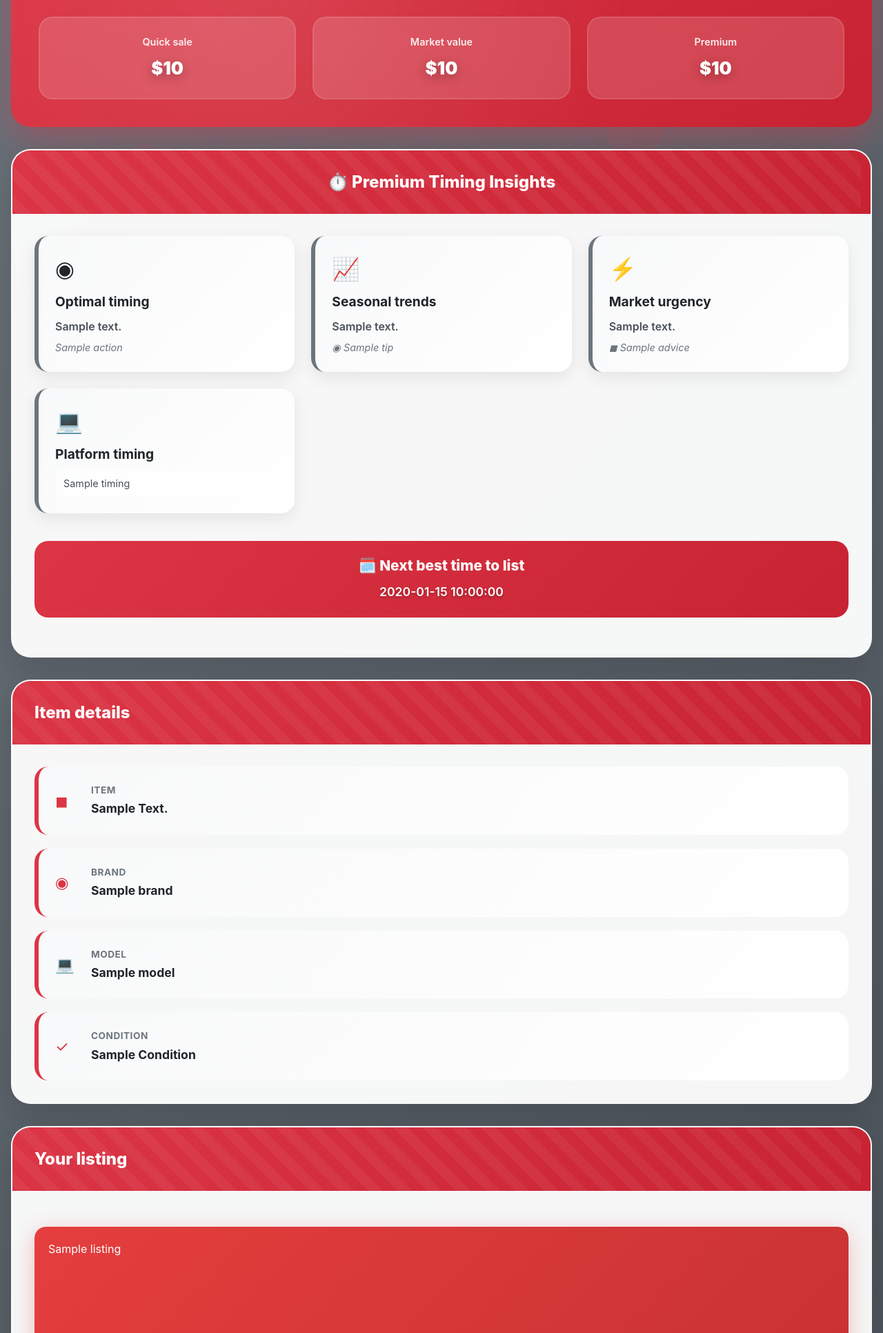
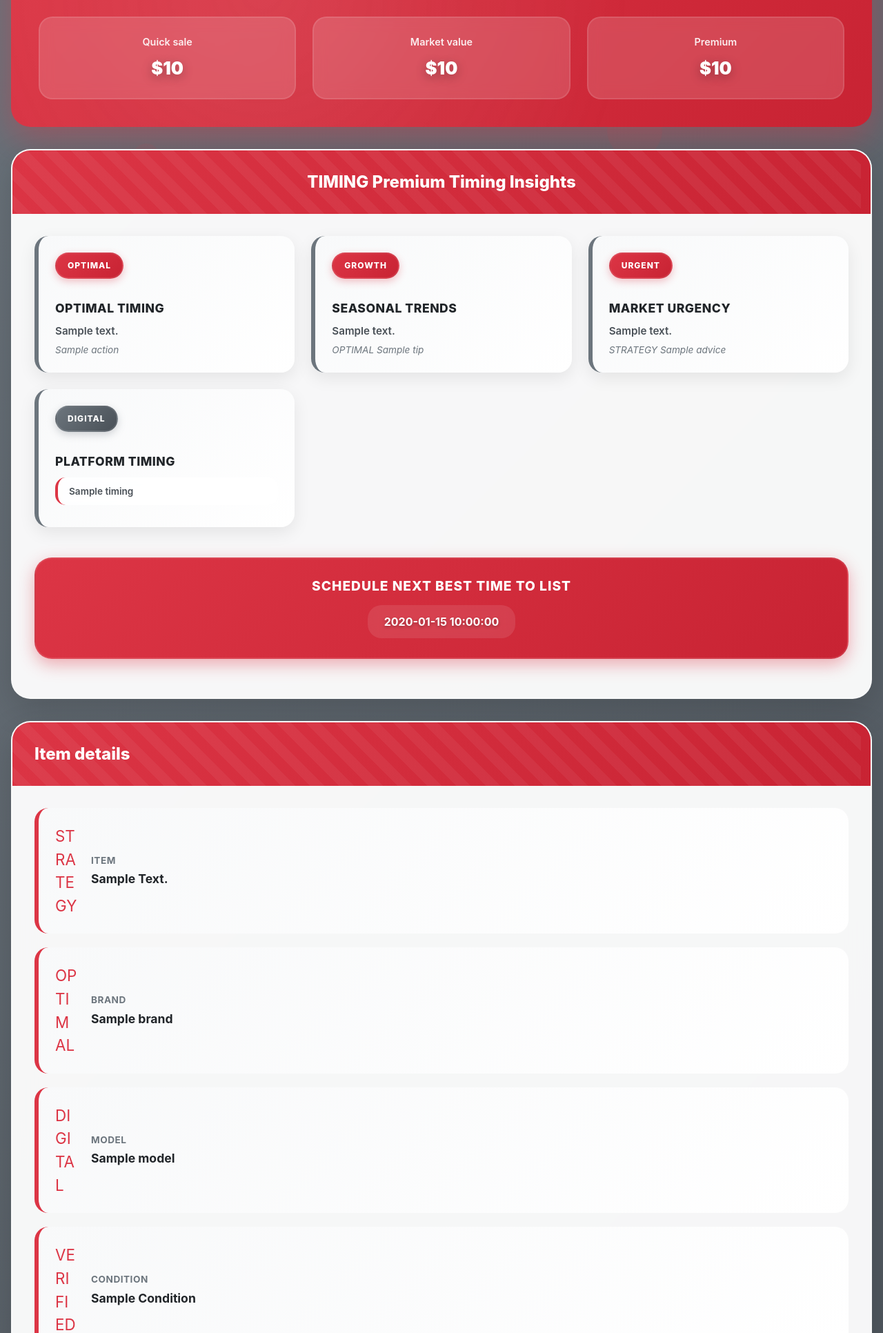
Before and after one commit to FrHommapian/revend-app, a Flask app: template templates/results.html in a window 1280 px wide. Shown: the part 382-2314 px from the top of the page at 69% size. Run offline with Flask 3, Linux system fonts and the light colour scheme; the template is opened without the code that fills it: most values are stand-ins (such as "Sample title", 1, 10 or a date in 2020).

Commit message:
Professional word badge styling that matches app design language

```diff
--- a/templates/results.html
+++ b/templates/results.html
@@ -656,11 +656,7 @@
             background: linear-gradient(135deg, #d1ecf1 0%, #ffffff 100%);
         }
 
-        .timing-icon {
-            font-size: 2rem;
-            margin-bottom: 12px;
-            display: inline-block;
-        }
+
 
         .timing-content h4 {
             margin: 0 0 12px 0;
@@ -732,9 +728,7 @@
                 padding: 20px;
             }
 
-            .timing-icon {
-                font-size: 1.5rem;
-            }
+
         }
 
 
@@ -791,10 +785,7 @@
             background: linear-gradient(135deg, #f8f9fa 0%, #ffffff 100%);
         }
 
-        .timing-icon {
-            font-size: 2rem;
-            margin-bottom: 12px;
-        }
+
 
         .timing-content h4 {
             margin: 0 0 12px 0;
@@ -860,7 +851,140 @@
             }
         }
 
-        </style>
+
+
+
+        .timing-icon {
+            font-size: 0.75rem;
+            font-weight: 800;
+            color: white;
+            background: linear-gradient(135deg, #dc3545 0%, #c82333 100%);
+            padding: 8px 16px;
+            border-radius: 25px;
+            text-align: center;
+            letter-spacing: 1px;
+            margin-bottom: 16px;
+            display: inline-block;
+            box-shadow: 0 4px 12px rgba(220, 53, 69, 0.3);
+            text-transform: uppercase;
+            min-width: 80px;
+            transition: all 0.3s ease;
+            border: 2px solid rgba(255, 255, 255, 0.1);
+            backdrop-filter: blur(10px);
+        }
+
+        .timing-icon:hover {
+            transform: translateY(-2px);
+            box-shadow: 0 6px 16px rgba(220, 53, 69, 0.4);
+        }
+
+        /* Special styling for different card types */
+        .timing-normal .timing-icon {
+            background: linear-gradient(135deg, #6c757d 0%, #495057 100%);
+            box-shadow: 0 4px 12px rgba(108, 117, 125, 0.3);
+        }
+
+        .timing-normal .timing-icon:hover {
+            box-shadow: 0 6px 16px rgba(108, 117, 125, 0.4);
+        }
+
+        /* Ensure consistent spacing */
+        .timing-content {
+            padding-top: 8px;
+        }
+
+        .timing-content h4 {
+            margin: 8px 0 12px 0;
+            font-size: 1.1rem;
+            font-weight: 800;
+            color: #212529;
+            text-transform: uppercase;
+            letter-spacing: 0.5px;
+        }
+
+        .timing-message {
+            font-size: 0.95rem;
+            font-weight: 600;
+            color: #495057;
+            margin-bottom: 8px;
+            line-height: 1.4;
+        }
+
+        .timing-action, .timing-tip, .timing-advice {
+            font-size: 0.85rem;
+            color: #6c757d;
+            margin-bottom: 0;
+            font-style: italic;
+            line-height: 1.3;
+        }
+
+        /* Platform timing styling */
+        .platform-timing {
+            font-size: 0.85rem;
+            color: #495057;
+            margin: 0 0 8px 0;
+            padding: 10px 16px;
+            background: rgba(255, 255, 255, 0.8);
+            border-radius: 15px;
+            border-left: 4px solid #dc3545;
+            font-weight: 600;
+            backdrop-filter: blur(5px);
+        }
+
+        /* Summary section styling */
+        .timing-summary {
+            grid-column: 1 / -1;
+            text-align: center;
+            background: linear-gradient(135deg, #dc3545 0%, #c82333 100%);
+            color: white;
+            padding: 28px;
+            border-radius: 25px;
+            margin-top: 20px;
+            box-shadow: 0 8px 24px rgba(220, 53, 69, 0.4);
+            border: 2px solid rgba(255, 255, 255, 0.1);
+        }
+
+        .timing-summary h4 {
+            margin: 0 0 16px 0;
+            font-size: 1.2rem;
+            font-weight: 800;
+            text-transform: uppercase;
+            letter-spacing: 1px;
+        }
+
+        .next-best-time {
+            font-size: 1rem;
+            font-weight: 700;
+            margin: 0;
+            text-shadow: 0 2px 4px rgba(0, 0, 0, 0.3);
+            background: rgba(255, 255, 255, 0.1);
+            padding: 12px 24px;
+            border-radius: 20px;
+            display: inline-block;
+            backdrop-filter: blur(10px);
+        }
+
+        /* Mobile responsiveness */
+        @media (max-width: 768px) {
+            .timing-icon {
+                font-size: 0.7rem;
+                padding: 6px 12px;
+                min-width: 70px;
+            }
+
+            .timing-content h4 {
+                font-size: 1rem;
+            }
+
+            .timing-message {
+                font-size: 0.9rem;
+            }
+
+            .timing-action, .timing-tip, .timing-advice {
+                font-size: 0.8rem;
+            }
+        }
+</style>
 </head>
 <body>
     <div class="floating-shapes">
@@ -904,12 +1028,12 @@
         {% if analysis_data.timing_insights %}
         <div class="card">
             <div class="card-header" style="text-align: center;">
-                <div class="card-title">⏱️ Premium Timing Insights</div>
+                <div class="card-title">TIMING Premium Timing Insights</div>
             </div>
             <div class="timing-insights-container">
                 <!-- Optimal timing -->
                 <div class="timing-card timing-{{ analysis_data.timing_insights.optimal_timing.status }}">
-                    <div class="timing-icon">◉</div>
+                    <div class="timing-icon">OPTIMAL</div>
                     <div class="timing-content">
                         <h4>Optimal timing</h4>
                         <p class="timing-message">{{ analysis_data.timing_insights.optimal_timing.message }}</p>
@@ -919,27 +1043,27 @@
 
                 <!-- Seasonal Analysis -->
                 <div class="timing-card timing-{{ analysis_data.timing_insights.seasonal_analysis.status }}">
-                    <div class="timing-icon">📈</div>
+                    <div class="timing-icon">GROWTH</div>
                     <div class="timing-content">
                         <h4>Seasonal trends</h4>
                         <p class="timing-message">{{ analysis_data.timing_insights.seasonal_analysis.message }}</p>
-                        <p class="timing-tip">◉ {{ analysis_data.timing_insights.seasonal_analysis.tip }}</p>
+                        <p class="timing-tip">OPTIMAL {{ analysis_data.timing_insights.seasonal_analysis.tip }}</p>
                     </div>
                 </div>
 
                 <!-- Urgency Indicator -->
                 <div class="timing-card timing-{{ analysis_data.timing_insights.urgency_indicator.level }}">
-                    <div class="timing-icon">⚡</div>
+                    <div class="timing-icon">URGENT</div>
                     <div class="timing-content">
                         <h4>Market urgency</h4>
                         <p class="timing-message">{{ analysis_data.timing_insights.urgency_indicator.message }}</p>
-                        <p class="timing-advice">◼ {{ analysis_data.timing_insights.urgency_indicator.advice }}</p>
+                        <p class="timing-advice">STRATEGY {{ analysis_data.timing_insights.urgency_indicator.advice }}</p>
                     </div>
                 </div>
 
                 <!-- Platform timing -->
                 <div class="timing-card timing-normal">
-                    <div class="timing-icon">💻</div>
+                    <div class="timing-icon">DIGITAL</div>
                     <div class="timing-content">
                         <h4>Platform timing</h4>
                         <div class="platform-timing-list">
@@ -952,7 +1076,7 @@
 
                 <!-- Next Best Time -->
                 <div class="timing-summary">
-                    <h4>🗓️ Next best time to list</h4>
+                    <h4>SCHEDULE Next best time to list</h4>
                     <p class="next-best-time">{{ analysis_data.timing_insights.next_best_time }}</p>
                 </div>
             </div>
@@ -967,28 +1091,28 @@
                 {% if analysis_data.analysis_json %}
                     {% set item = analysis_data.analysis_json %}
                     <div class="detail-item">
-                        <div class="detail-icon">◼</div>
+                        <div class="detail-icon">STRATEGY</div>
                         <div class="detail-content">
                             <div class="detail-label">Item</div>
                             <div class="detail-value">{{ item.description|title }}</div>
                         </div>
                     </div>
                     <div class="detail-item">
-                        <div class="detail-icon">◉</div>
+                        <div class="detail-icon">OPTIMAL</div>
                         <div class="detail-content">
                             <div class="detail-label">Brand</div>
                             <div class="detail-value">{{ item.brand }}</div>
                         </div>
                     </div>
                     <div class="detail-item">
-                        <div class="detail-icon">💻</div>
+                        <div class="detail-icon">DIGITAL</div>
                         <div class="detail-content">
                             <div class="detail-label">Model</div>
                             <div class="detail-value">{{ item.model }}</div>
                         </div>
                     </div>
                     <div class="detail-item">
-                        <div class="detail-icon">✓</div>
+                        <div class="detail-icon">VERIFIED</div>
                         <div class="detail-content">
                             <div class="detail-label">Condition</div>
                             <div class="detail-value">{{ item.condition|title }}</div>
@@ -1031,7 +1155,7 @@
 
             if (navigator.clipboard && navigator.clipboard.writeText) {
                 navigator.clipboard.writeText(listingText).then(() => {
-                    btn.textContent = '✓ Copied!';
+                    btn.textContent = 'VERIFIED Copied!';
                     btn.style.background = 'linear-gradient(135deg, #28a745 0%, #20c997 100%)';
                     btn.classList.add('success');
                     setTimeout(() => {
@@ -1066,7 +1190,7 @@
 
             try {
                 document.execCommand('copy');
-                btn.textContent = '✓ Copied!';
+                btn.textContent = 'VERIFIED Copied!';
                 btn.style.background = 'linear-gradient(135deg, #28a745 0%, #20c997 100%)';
                 btn.classList.add('success');
                 setTimeout(() => {
```
